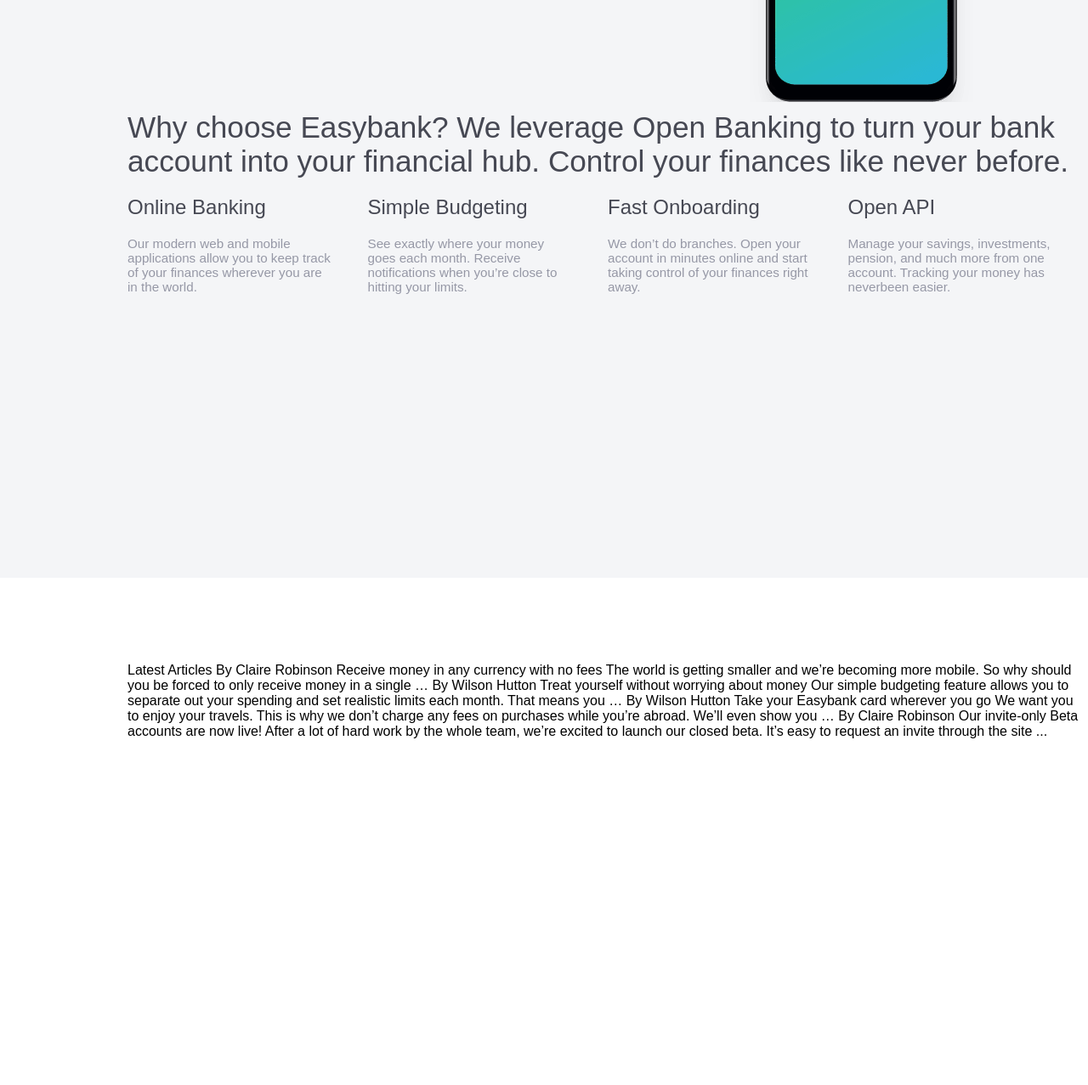
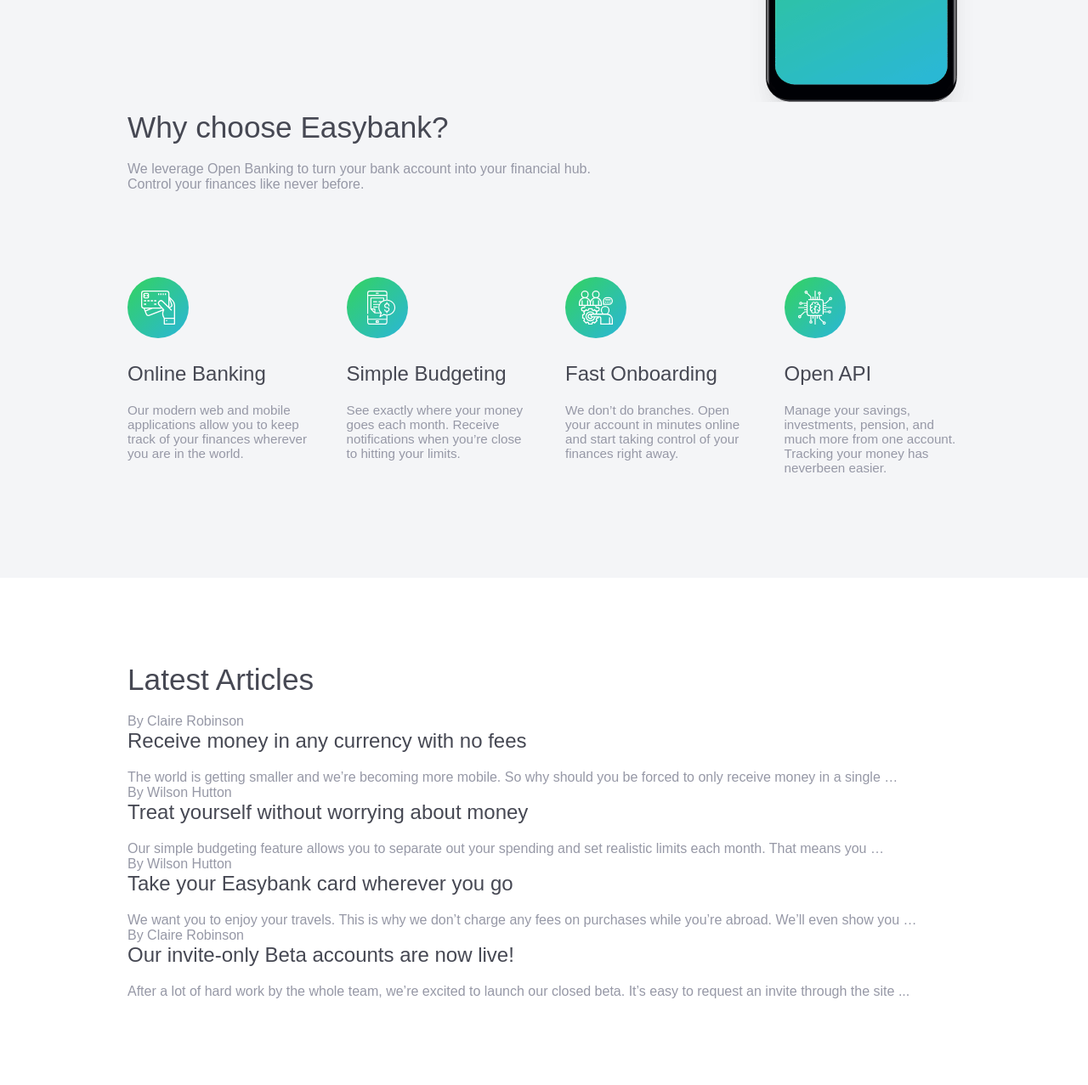
Before and after one commit to christianngitngit/easybank-landing-page, a plain HTML site: page index.html in a window 1280 px wide. Shown: the part 820-2097 px from the top of the page at 85% size. Drawn offline with Linux system fonts and the light colour scheme.

Commit message:
Setup markups for #newsletter section

```diff
--- a/index.html
+++ b/index.html
@@ -46,7 +46,6 @@
           <a class="invite-button">Request Invite</a>
         </div>
       </div>
-
     </header>
 
     <section id="showcase">
@@ -69,12 +68,14 @@
 
     <section id="feature">
       <div class="container">
-        <h2>
-          Why choose Easybank? We leverage Open Banking to turn your bank
-          account into your financial hub. Control your finances like never
-          before.
-        </h2>
+        <h2>Why choose Easybank?</h2>
+        <p>
+          We leverage Open Banking to turn your bank account into your financial
+          hub. Control your finances like never before.
+        </p>
+        <div class="feature-cards">
           <div class="feature-card">
+            <div class="feature-card-icon icon-banking"></div>
             <h4>Online Banking</h4>
             <p>
               Our modern web and mobile applications allow you to keep track of
@@ -82,22 +83,25 @@
             </p>
           </div>
           <div class="feature-card">
+            <div class="feature-card-icon icon-budgeting"></div>
             <h4>Simple Budgeting</h4>
             <p>
-            See exactly where your money goes each month. Receive notifications
-            when you’re close to hitting your limits.
+              See exactly where your money goes each month. Receive
+              notifications when you’re close to hitting your limits.
             </p>
           </div>
 
           <div class="feature-card">
+            <div class="feature-card-icon icon-onboarding"></div>
             <h4>Fast Onboarding</h4>
             <p>
-            We don’t do branches. Open your account in minutes online and start
-            taking control of your finances right away.
+              We don’t do branches. Open your account in minutes online and
+              start taking control of your finances right away.
             </p>
           </div>
 
           <div class="feature-card">
+            <div class="feature-card-icon icon-api"></div>
             <h4>Open API</h4>
             <p>
               Manage your savings, investments, pension, and much more from one
@@ -105,23 +109,48 @@
             </p>
           </div>
         </div>
+      </div>
     </section>
 
     <section id="newsletter">
       <div class="container">
-        Latest Articles By Claire Robinson Receive money in any currency with no
-        fees The world is getting smaller and we’re becoming more mobile. So why
-        should you be forced to only receive money in a single … By Wilson
-        Hutton Treat yourself without worrying about money Our simple budgeting
-        feature allows you to separate out your spending and set realistic
-        limits each month. That means you … By Wilson Hutton Take your Easybank
-        card wherever you go We want you to enjoy your travels. This is why we
-        don’t charge any fees on purchases while you’re abroad. We’ll even show
-        you … By Claire Robinson Our invite-only Beta accounts are now live!
-        After a lot of hard work by the whole team, we’re excited to launch our
-        closed beta. It’s easy to request an invite through the site ...
+        <h2>Latest Articles</h2>
+        <div class="articles">
+          <div class="article-card">
+            <div class="article-card-image"></div>
+            <p class="article-author">By Claire Robinson</p>
+            <h4 class="article-title">Receive money in any currency with no fees</h4>
+            <p class="article-content">The world
+              is getting smaller and we’re becoming more mobile. So why should you be
+              forced to only receive money in a single …</p>
+          </div>
+          <div class="article-card">
+            <div class="article-card-image"></div>
+            <p class="article-author">By Wilson Hutton</p>
+            <h4 class="article-title">Treat yourself without worrying about money</h4>
+            <p class="article-content">Our simple budgeting feature
+              allows you to separate out your spending and set realistic limits each
+              month. That means you …</p>
+          </div>
+          <div class="article-card">
+            <div class="article-card-image"></div>
+            <p class="article-author">By Wilson Hutton</p>
+            <h4 class="article-title">Take your Easybank card wherever you go</h4>
+            <p class="article-content">We want you to enjoy your travels. This is why we don’t
+              charge any fees on purchases while you’re abroad. We’ll even show you …</p>
+          </div>
+          <div class="article-card">
+            <div class="article-card-image"></div>
+            <p class="article-author">By Claire Robinson</p>
+            <h4 class="article-title">Our invite-only Beta accounts are now live!</h4>
+            <p class="article-content">After a
+              lot of hard work by the whole team, we’re excited to launch our closed
+              beta. It’s easy to request an invite through the site ...</p>
+          </div>
+        </div>
       </div>
     </section>
+
     <footer>
       About Us Contact Blog Careers Support Privacy Policy Request Invite ©
       Easybank. All Rights Reserved
```
Also changed, not shown: style.css (+7 -0 lines). Lines whose indentation alone changed are shown as unchanged.
